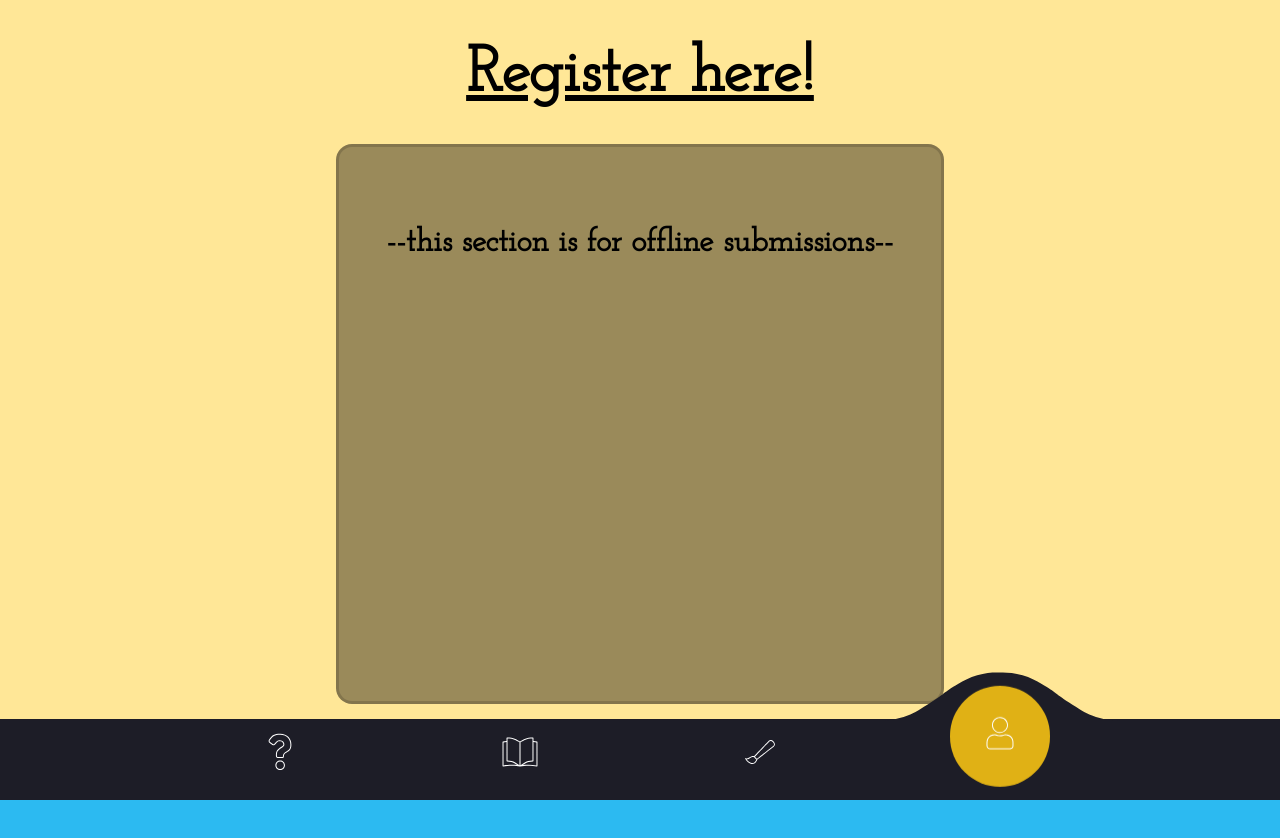
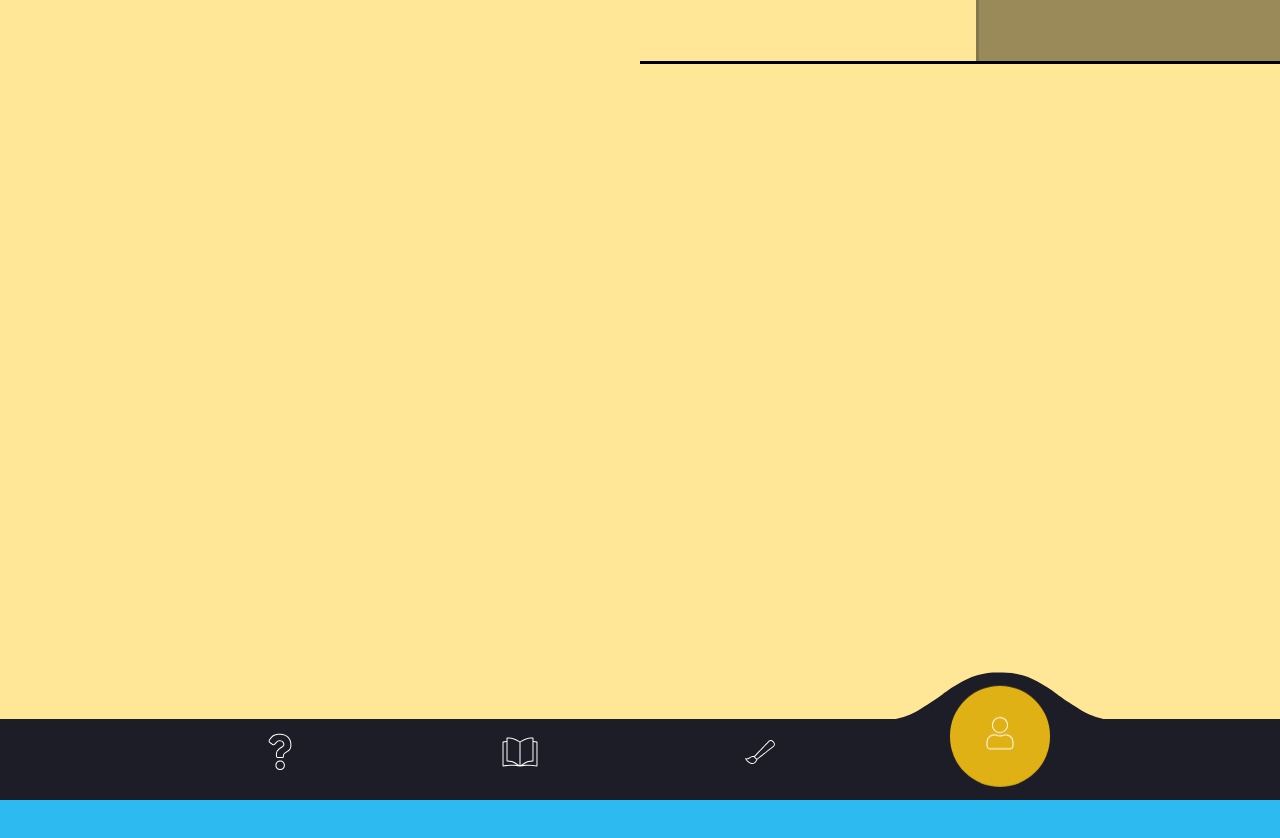
Before and after one commit to priydarshiroopak/NWP-dashboard, a React (Create React App) app: page / in a window 1280 px wide. Both pictures are taken after a click on the button 1000 px from the left and 759 px from the top of the page. Shown: the top 838 px of the page. After the commit the page ends 800 px from the top, so only its background shows below. Built offline with nearby package versions, Linux system fonts and the light colour scheme.

Commit message:
Commit changes

```diff
--- a/src/App.css
+++ b/src/App.css
@@ -23,9 +23,17 @@ html {
     font-family: 'Josefin Slab', serif;
   }
 
+  .db-heading {
+    overflow: hidden;
+    border-bottom: 0.2rem solid black;
+  }
   h1 {
+    text-transform: capitalize;
     font-size: 4rem;
     text-align: center;
+  }
+  h2 {
+    font-size: 3rem;
   }
   h3 {
     font-size: 2rem;
--- a/src/components/DbAbout.js
+++ b/src/components/DbAbout.js
@@ -4,7 +4,9 @@ export const DbAbout = () => {
     <>
         <div className="db-container">
           <div className="db-flex-items">
-            <h1 style={{backgroundColor:"#ffb457"}} className="db-heading">About this Event</h1>
+            <div className="db-heading">
+            <h1 style={{backgroundColor:"#ffb457"}} className="">About this Event</h1>
+            </div>
             <div className="db-content"><p>
               yada yada yada this is a great thing to participate yada yada yada
             </p></div>
--- a/src/components/DbRegister.js
+++ b/src/components/DbRegister.js
@@ -4,8 +4,8 @@ export const DbRegister =() => {
   return (
     <>
        <div className="db-container">
-        <div className="db-flex-items">
-            <h1 className="db-heading"
+        <div className="db-flex-items db-heading">
+            <h1 className=""
             style={{backgroundColor:"#ffe797"}} >Register here!</h1>
 
         <div className="db-content">
--- a/src/components/DbRules.js
+++ b/src/components/DbRules.js
@@ -4,9 +4,9 @@ export const DbRules = () => {
   return (
     <>
       <div className="db-container">
-        <div className="db-flex-items">
+        <div className="db-flex-items db-heading">
 
-            <h1 style={{backgroundColor:'#ff96bd'}} className="db-heading">important!</h1>
+            <h1 style={{backgroundColor:'#ff96bd'}} className="">important!</h1>
 
           <div className="db-content">
             <p>
--- a/src/components/DbSubmit.js
+++ b/src/components/DbSubmit.js
@@ -4,9 +4,9 @@ export const DbSubmit=() =>{
   return (
     <>
       <div className="db-container">
-        <div className="db-flex-items">
+        <div className="db-flex-items db-heading">
 
-            <h1 style={{backgroundColor:"#9999fb"}} className="db-heading">Register here!</h1>
+            <h1 style={{backgroundColor:"#9999fb"}} className="">Register here!</h1>
 
         <div className="db-content">
           <h3>--this section is for online submissions--</h3>
```
